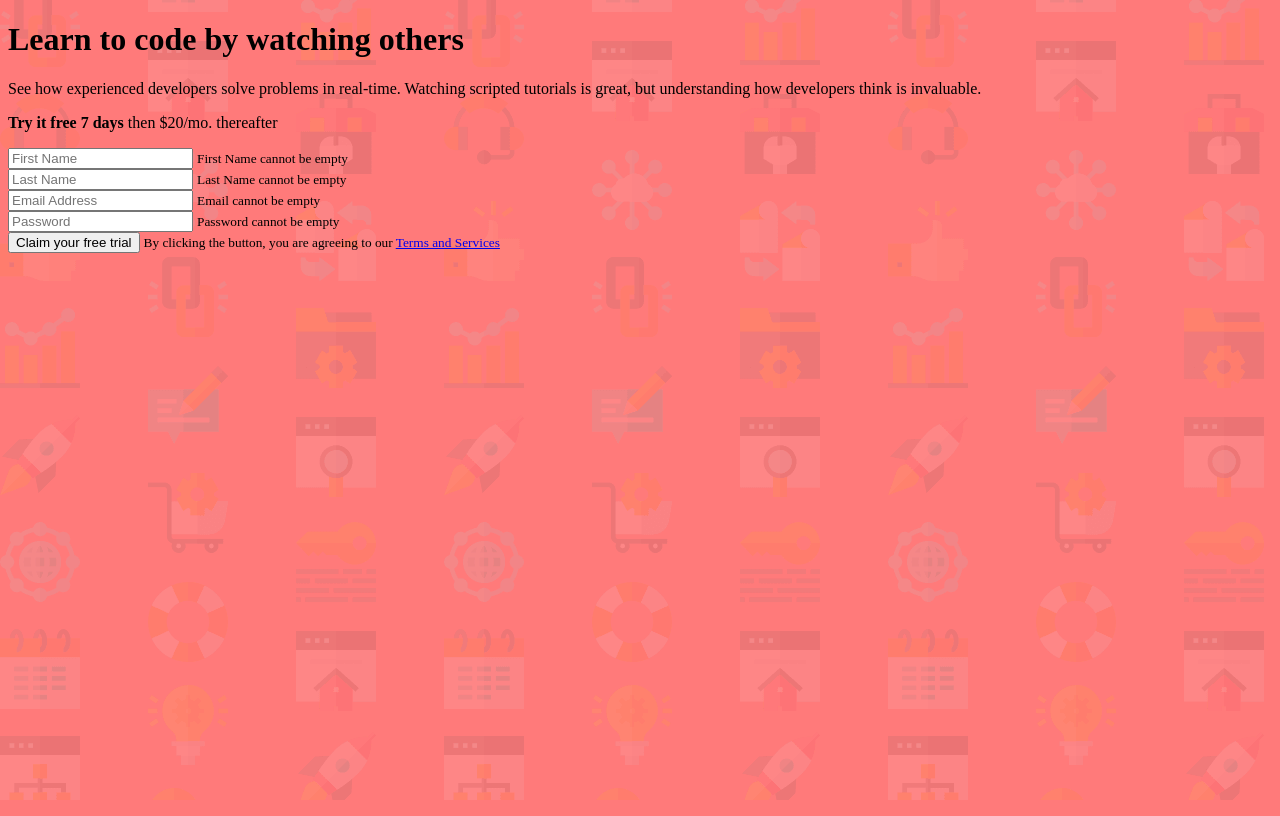
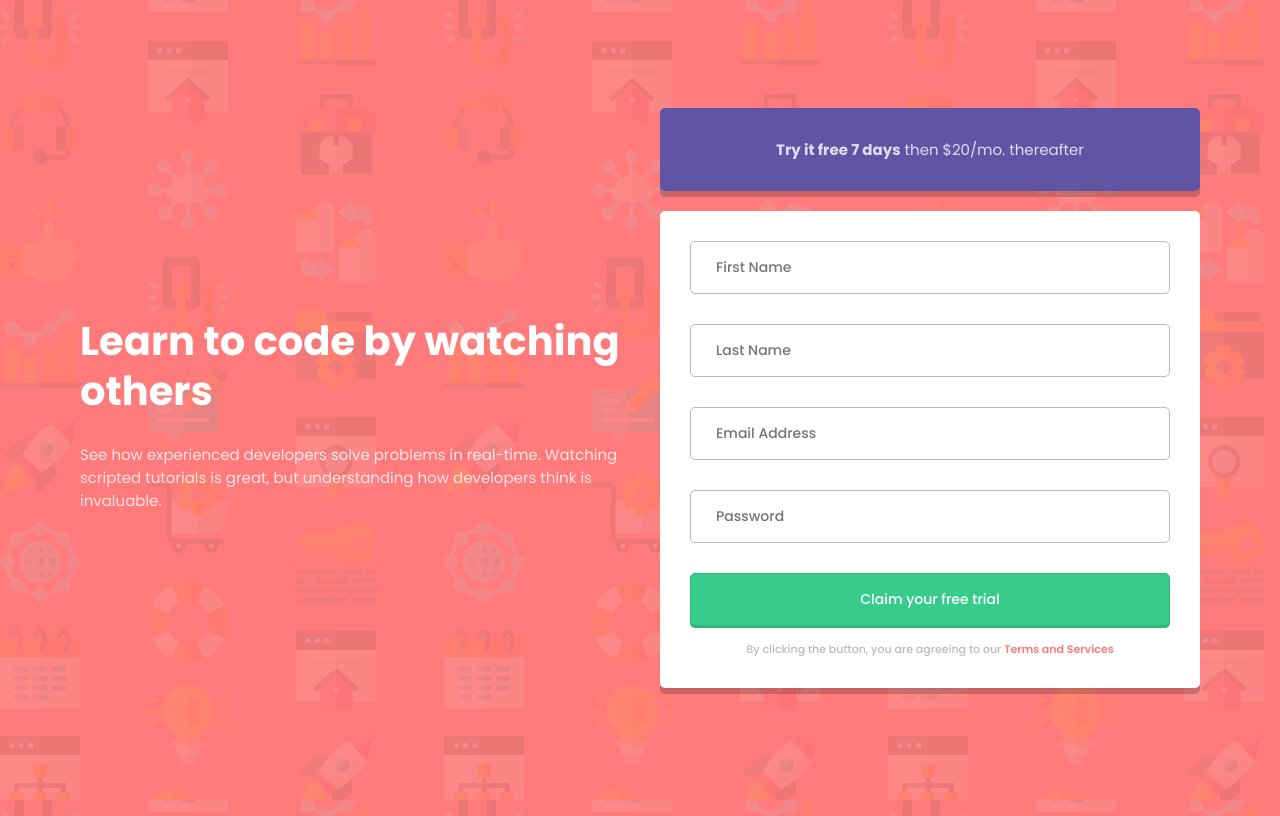
Before and after one commit to danielbragga/Registration-Forms, a plain HTML site: page index.html in a window 1280 px wide. Drawn offline with Linux system fonts and the light colour scheme.

Commit message:
add-js-and-style

```diff
--- a/index.html
+++ b/index.html
@@ -42,35 +42,33 @@
         <div class="box box-blue">
           <p><strong>Try it free 7 days</strong> then $20/mo. thereafter</p>
         </div>
-      </div>
 
-      <div class="box">
-        <form action="url">
-          <div class="first-name">
+        <form class="box" id="form">
+          <div class="form-control">
             <input type="text" id="firstname" placeholder="First Name" />
             <small>First Name cannot be empty </small>
           </div>
-          <div class="last-name">
+          <div class="form-control">
             <input type="text" id="lastname" placeholder="Last Name" />
             <small>Last Name cannot be empty</small>
           </div>
-          <div class="email-adress">
+          <div class="form-control">
             <input type="email" id="email" placeholder="Email Address" />
             <small>Email cannot be empty</small>
           </div>
-          <div class="password">
+          <div class="form-control">
             <input type="password" id="password" placeholder="Password" />
             <small>Password cannot be empty</small>
           </div>
-          <div class="button">
-            <button>Claim your free trial</button>
-            <small
-              >By clicking the button, you are agreeing to our
-              <a href="#">Terms and Services</a>
-            </small>
-          </div>
+
+          <button>Claim your free trial</button>
+          <small
+            >By clicking the button, you are agreeing to our
+            <a href="#">Terms and Services</a>
+          </small>
         </form>
       </div>
     </div>
+    <script src="./index.js"></script>
   </body>
 </html>
--- a/index.js
+++ b/index.js
@@ -0,0 +1,5 @@
+const form = document.getElementById("form");
+
+form.addEventListener("submit", (e) => {
+  e.preventDefault();
+});
--- a/style.css
+++ b/style.css
@@ -1,4 +1,130 @@
+@import url('https://fonts.googleapis.com/css2?family=Poppins:wght@400;500;600;700&display=swap');
+
+
+
+* {
+    box-sizing: border-box;
+}
+
 body {
     background-color: hsl(0, 100%, 74%);
-    background-image: url(./images/bg-intro-desktop.png)
+    background-image: url(./images/bg-intro-desktop.png);
+    font-family: 'Poppins', sans-serif;
+    color: #fff;
+    overflow: hidden;
 }
+
+.container {
+    display: flex;
+    flex-wrap: wrap;
+    align-items: center;
+    align-content: center;
+    max-width: 1200px;
+    padding: 20px;
+    min-height: 100vh;
+    margin: 0 auto;
+
+}
+
+.container > div {
+    flex: 1;
+    padding: 0 20px;
+}
+
+h1 {
+    font-size: 40px;
+    line-height: 50px;
+}
+
+p {
+    opacity: 0.8;
+    font-size: 15px
+}
+
+.box {
+    background-color: #fff;
+    border-radius: 5px;
+    padding: 30px;
+    box-shadow: 0 6px rgba(0, 0, 0, 0.2);
+    margin-bottom: 20px;
+    text-align: center;
+}
+
+.box p{
+    margin: 0;
+}
+
+.box-blue {
+    background-color: hsl(248, 32%, 49%);
+}
+
+.form-control {
+    margin-bottom: 30px;
+    position: relative;
+
+}
+
+.form-control small {
+    position: absolute;
+    bottom: -20px;
+    right: 0;
+    opacity: 0;
+    text-align: 0;
+
+}
+
+input {
+    display: block;
+    padding: 15px 25px;
+    border-radius: 5px;
+    border: 1.3px solid hsl(246, 25%, 77%);
+    font-weight: 500;
+    font-size: 14px;
+    font-family: 'Poppins', sans-serif;
+    width: 100%;
+}
+
+input:focus {
+    border: 1.3px solid hsl(248, 32%, 49%);
+    outline: none;
+}
+
+button {
+    background-color: hsl(154, 59%, 51%);
+    display: block;
+    padding: 15px 25px;
+    border-radius: 5px;
+    border: 1px solid hsl(154, 59%, 45%);
+    box-shadow: 0 2px hsl(154, 59%, 45%);
+    font-weight: 500;
+    font-size: 14px;
+    font-family: 'Poppins', sans-serif;
+    width: 100%;
+    color: #fff;
+    cursor: pointer;
+
+}
+
+button:focus {
+    outline: none;
+}
+
+button:active {
+
+    transform: translate(2px);
+    box-shadow: 0 0 hsl(154, 59%, 45%);
+}
+
+small {
+    color: #bbb;
+    display: block;
+    font-size: 11px;
+    font-weight: 500;
+    margin-top: 15px;
+}
+
+small a {
+    color: hsl(0, 100%, 74%);
+    font-weight: 600;
+    text-decoration: none;
+}
```
